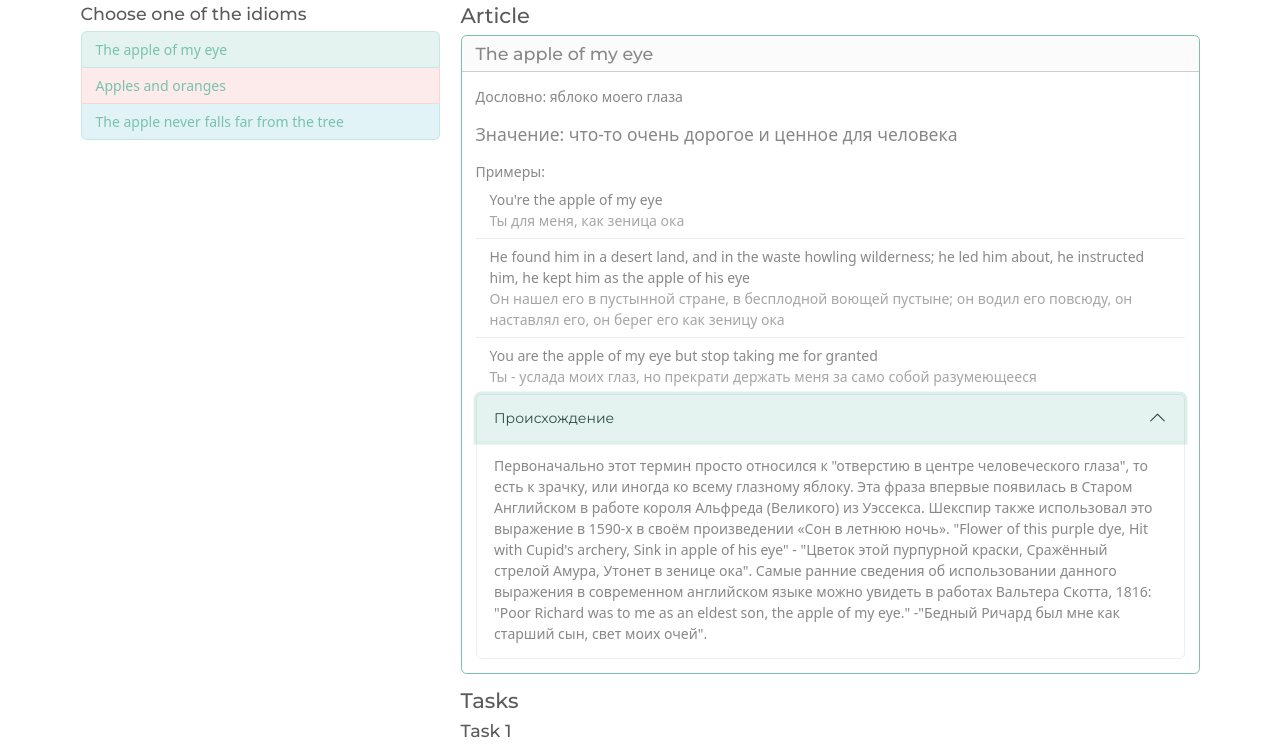
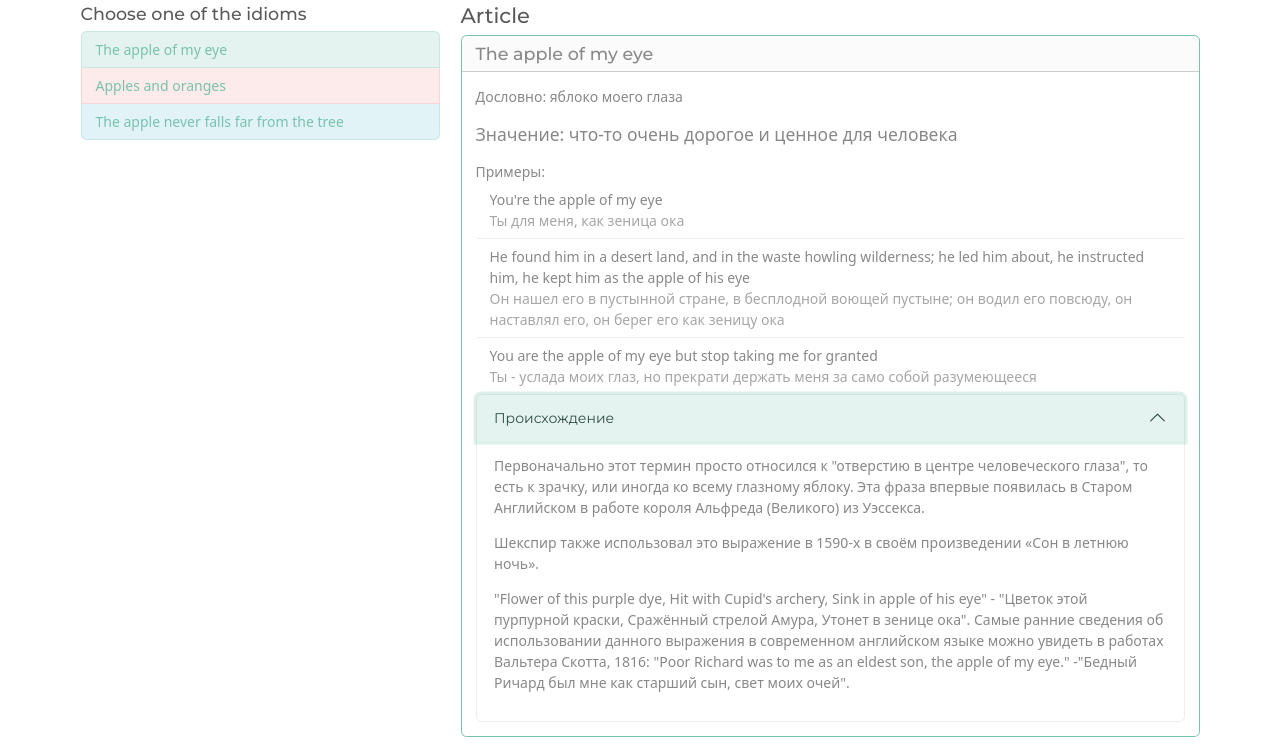
Before and after one commit to id-andyyy/Fruit-Idioms, a plain HTML site: page index.html in a window 1280 px wide. Both pictures are taken after a click on the button "Происхождение". Shown: the part 56-800 px from the top of the page. Drawn offline with nearby package versions, Linux system fonts and the light colour scheme.

```diff
--- a/index.html
+++ b/index.html
@@ -109,19 +109,26 @@
                                  <div id="collapseTheAppleOfMyEye" class="accordion-collapse collapse"
                                     aria-labelledby="headingTheAppleOfMyEye" data-bs-parent="#originTheAppleOfMyEye">
                                     <div class="accordion-body">
-                                       Первоначально этот термин просто относился к "отверстию в центре человеческого
+                                       <p>Первоначально этот термин просто относился к "отверстию в центре человеческого
                                           глаза", то есть к зрачку, или иногда ко всему глазному яблоку.
                                           Эта фраза впервые появилась в Старом Английском в работе короля Альфреда
                                           (Великого) из Уэссекса.
+                                       </p>
+                                       <p>
                                           Шекспир также использовал это выражение в 1590-х в своём произведении «Сон в
                                           летнюю ночь».
-                                       "Flower of this purple dye, Hit with Cupid's archery, Sink in apple of his eye" -
+                                       </p>
+                                       <p>
+                                          "Flower of this purple dye, Hit with Cupid's archery, Sink in apple of his
+                                          eye" -
                                           "Цветок этой пурпурной краски, Сражённый стрелой Амура, Утонет в зенице ока".
-                                       Самые ранние сведения об использовании данного выражения в современном английском
+                                          Самые ранние сведения об использовании данного выражения в современном
+                                          английском
                                           языке можно увидеть в работах Вальтера Скотта, 1816:
-                                       "Poor Richard was to me as an eldest son, the apple of my eye." -"Бедный Ричард
+                                          "Poor Richard was to me as an eldest son, the apple of my eye." -"Бедный
+                                          Ричард
                                           был мне как старший сын, свет моих очей".
-
+                                       </p>
                                     </div>
                                  </div>
                               </div>
```
Lines whose indentation alone changed are shown as unchanged.
